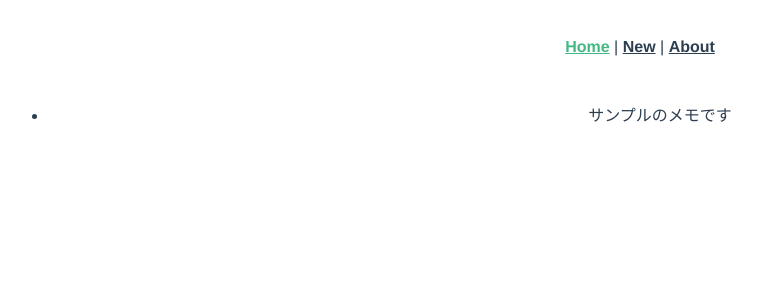
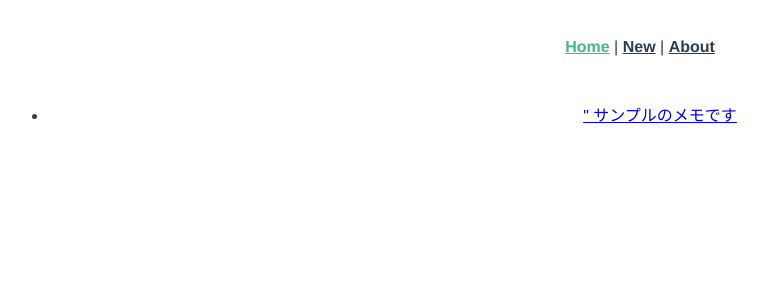
Before and after one commit to minminmikan/notepad, a Vue app: page / in a window 1280 px wide. Shown: the top 300 px of the page, without its empty margins (0-767 px from the left). Built offline with nearby package versions, Linux system fonts and the light colour scheme.

Commit message:
一覧画面から編集画面へのリンク作成

```diff
--- a/src/views/Home.vue
+++ b/src/views/Home.vue
@@ -1,7 +1,10 @@
 <template>
   <div class="home">
 <ul v-for="memo in newest" :key="memo.id">
-  <li>{{ memo.body }}</li>
+  <li><router-link :to="{name: 'Edit', params:{ id: memo.id}}">
+  " {{ memo.body }}
+  </router-link>
+  </li>
 </ul>
 
   </div>
```
